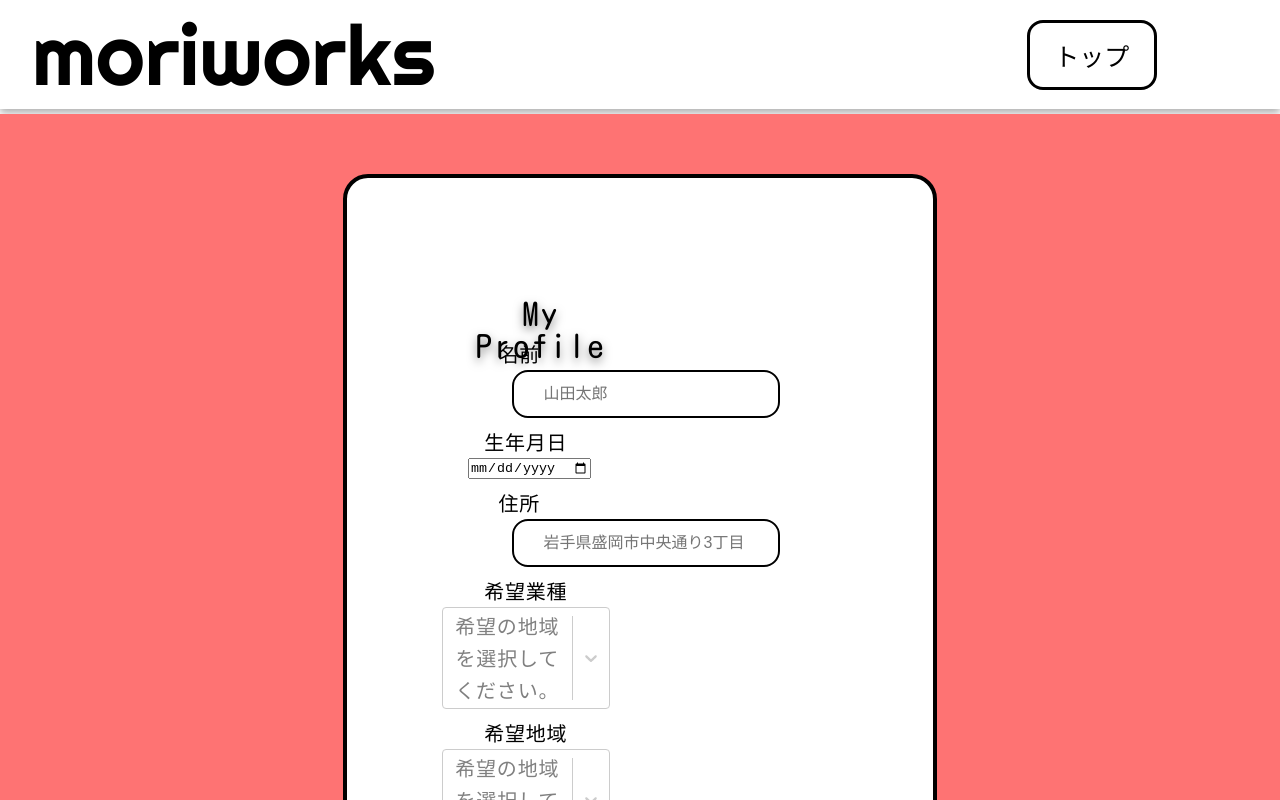
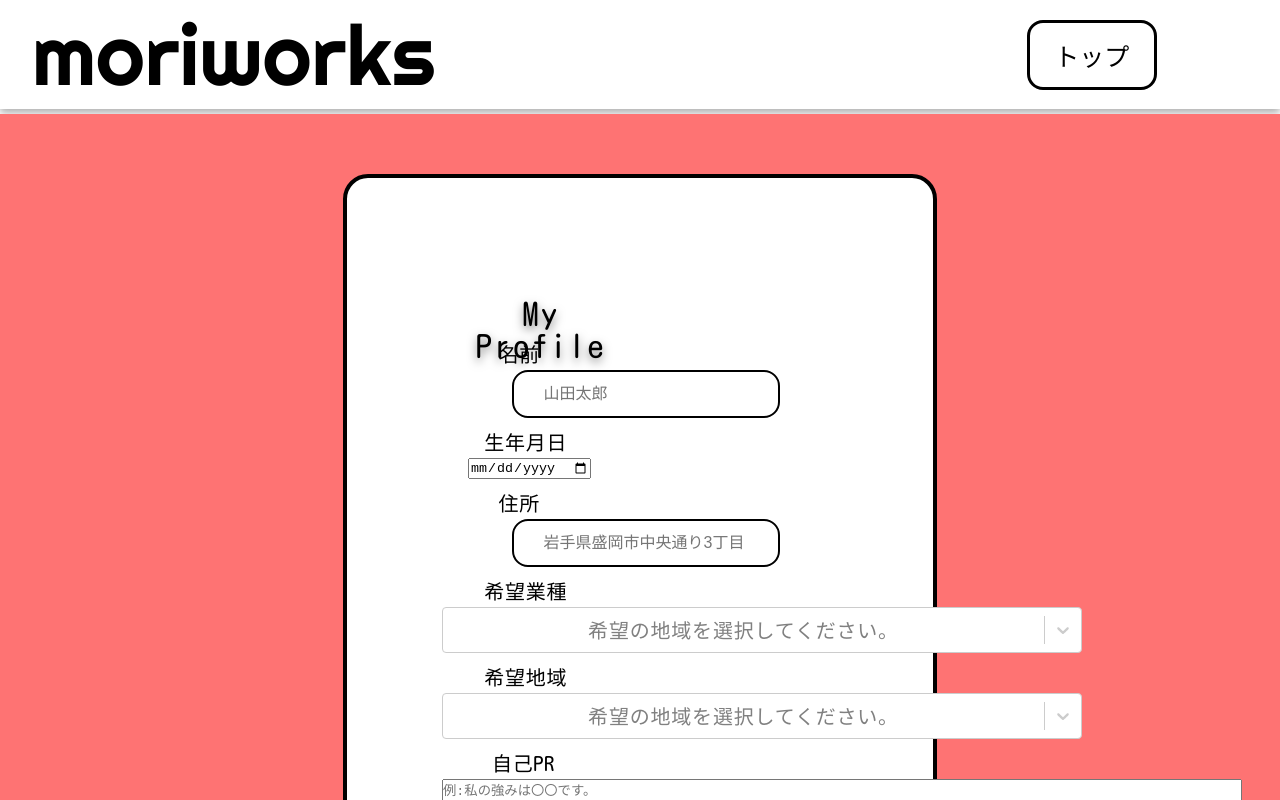
Before and after one commit to Kozaki01/2023_04_cteam, a Next.js app in the folder moriworks/: page /profile_create_users in a window 1280 px wide. Shown: the top 800 px of the page. Built offline with nearby package versions, Linux system fonts and the light colour scheme.

Commit message:
cssの変更（width、font-size）

```diff
--- /dev/null
+++ b/moriworks/src/components/Profile/MultiSelect.module.scss
@@ -0,0 +1,5 @@
+.select {
+  font-size: 20px;
+  width: 40rem;
+  min-width: 400px;
+}
--- a/moriworks/src/components/Profile/MultiSelect.tsx
+++ b/moriworks/src/components/Profile/MultiSelect.tsx
@@ -1,37 +1,21 @@
 import React from 'react';
 import { useState } from 'react';
 import Select from 'react-select';
+import styles from "./MultiSelect.module.scss";
 
-interface props {}
+interface props {
+  isArea: boolean
+}
 
-const MultiSelect: React.FC<props> = ({}) => {
+const MultiSelect: React.FC<props> = ({isArea}) => {
   const [warna, setWarna] = useState([]);
   const [ukuran, setUkuran] = useState([]);
-  const optionsWarna = [
-    { value: 'biru', label: 'Biru' },
-    { value: 'kuning', label: 'Kuning' },
-    { value: 'hijau', label: 'Hijau' },
-    { value: 'cokelat', label: 'Cokelat' },
-    { value: 'merah', label: 'Merah' },
-    { value: 'biru1', label: 'Biru1' },
-    { value: 'kuning1', label: 'Kuning1' },
-    { value: 'hijau1', label: 'Hijau1' },
-    { value: 'cokelat1', label: 'Cokelat1' },
-    { value: 'merah1', label: 'Merah1' },
-    { value: 'biru2', label: 'Biru2' },
-    { value: 'kuning2', label: 'Kuning2' },
-    { value: 'hijau2', label: 'Hijau2' },
-    { value: 'cokelat2', label: 'Cokelat2' },
-    { value: 'merah2', label: 'Merah2' },
-  ];
+  const options = [{ value: 'biru', label: 'Biru' }];
+  if (isArea) {
+    // 地域一覧を取得してoptionに追加する
 
-  const optionsUkuran = [
-    { value: 'S', label: 'S' },
-    { value: 'M', label: 'M' },
-    { value: 'L', label: 'L' },
-    { value: 'XL', label: 'XL' },
-    { value: 'XXL', label: 'XXL' },
-  ];
+  }
+
 
   const handleWarnaChange = async (selected: any, selectaction: any) => {
     const { action } = selectaction;
@@ -56,22 +40,12 @@ const MultiSelect: React.FC<props> = ({}) => {
         instanceId="selectWarna"
         isMulti
         name="colors"
-        className="basic-multi-select"
+        className={styles.select}
         classNamePrefix="select"
-        options={optionsWarna}
+        options={options}
         onChange={handleWarnaChange}
         placeholder="希望の地域を選択してください。"
       />
-      {/* <Select
-        id="selectUkuran"
-        instanceId="selectUkuran"
-        isMulti
-        name="colors"
-        className="basic-multi-select"
-        classNamePrefix="select"
-        options={optionsUkuran}
-        onChange={handleUkuranChange}
-      /> */}
     </div>
   );
 };
```
